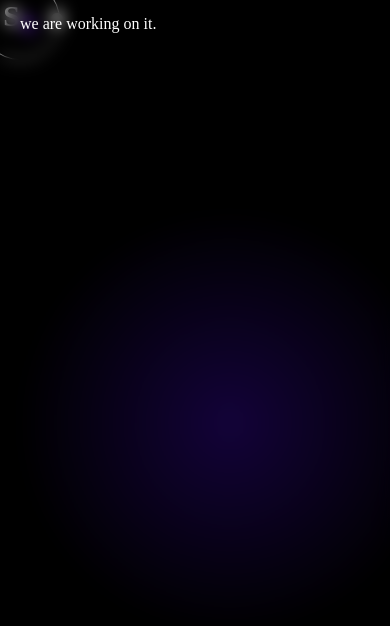
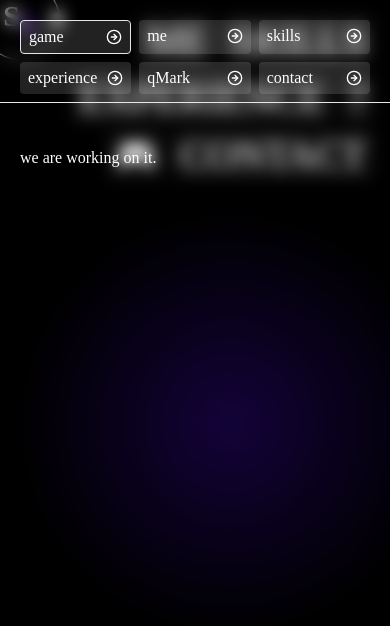
Before and after one commit to salimovone/salimovone, a Next.js app: page /control/panel in a window 390 px wide. Shown: the top 626 px of the page. Built offline with nearby package versions, Linux system fonts and the light colour scheme.

Commit message:
responsive

```diff
--- a/src/app/contact/page.jsx
+++ b/src/app/contact/page.jsx
@@ -61,7 +61,7 @@ const Contact = () => {
           type="submit"
           value={"send"}
           className={
-            "absolute bottom-[2px] right-[4px] rounded-br-[30px] rounded-tl-[30px] bg-sky-600 px-12 py-2 "
+            "scroll absolute bottom-[2px] right-[4px] rounded-br-[30px] rounded-tl-[30px] bg-[var(--main-color)] px-12 py-2 "
           }
           onClick={saveData}
         />
--- a/src/app/control/panel/page.jsx
+++ b/src/app/control/panel/page.jsx
@@ -11,11 +11,11 @@ const ControlPanel = () => {
   return (
     <div
       className={
-        "text-white absolute z-[999] top-0 left-0 w-screen h-screen grid grid-cols-12 " +
+        "text-white absolute z-[999] top-0 left-0 w-screen h-screen grid grid-cols-12 grid-rows-12 " +
         styles.main
       }
     >
-      <div className="col-span-2 border-r border-[val(--main-color)] max-md:hidden">
+      <div className="col-span-2 border-r h-screen border-[val(--main-color)] max-md:hidden">
         <ul className="w-full px-5 mt-4">
           {pages.map((item, index) => (
             <li
@@ -39,8 +39,32 @@ const ControlPanel = () => {
         </ul>
       </div>
 
+      <div className="border-b mt-5 col-span-12 h-fit border-[val(--main-color)] md:hidden row-span-1">
+        <ul className="w-full px-5 grid grid-cols-3 gap-x-2">
+          {pages.map((item, index) => (
+            <li
+              key={index + 1}
+              onClick={() => {
+                setPage(item.element);
+                setActive(index);
+              }}
+              className={`${styles.li} ${
+                active === index && "border"
+              } px-2 py-1 rounded active:border mb-2`}
+            >
+              <div className={"flex justify-between items-center "}>
+                <span>{item.name}</span>
+                <span>
+                  <FiArrowRightCircle />
+                </span>
+              </div>
+            </li>
+          ))}
+        </ul>
+      </div>
+
       {/* second area */}
-      <div className="md:col-span-10 col-span-12 px-5 pt-3">{page}</div>
+      <div className="md:col-span-10 col-span-12 px-5 pt-3 max-md:mt-16 max-md:row-span-11">{page}</div>
     </div>
   );
 };
--- a/src/app/globals.css
+++ b/src/app/globals.css
@@ -121,3 +121,12 @@ textarea{
   background-color: #fff1;
   border-radius: 10px;
 }
+
+.navLink {
+  display: flex;
+  justify-content: center;
+  align-items: center;
+  padding: 2px 8px;
+  border-radius: 8px;
+  background-color: #fff1;
+}
--- a/src/app/layout.js
+++ b/src/app/layout.jsx
@@ -3,6 +3,7 @@ import "./globals.css";
 import Logo from "@/components/Logo";
 import RightTab from "@/components/RightTab";
 import "@/assets/font.css"
+import NavigationBar from "@/components/RightTab/NavigationBar";
 
 const inter = Inter({ subsets: ["latin"] });
 
@@ -22,6 +23,7 @@ export default function RootLayout({ children }) {
           <Logo />
           <div className="container m-auto h-screen">
             <RightTab />
+            <NavigationBar />
             <div className="w-full h-screen md:w-1/2 flex justify-center items-center">
               {children}
             </div>
--- /dev/null
+++ b/src/components/RightTab/NavigationBar.jsx
@@ -0,0 +1,24 @@
+"use client"
+import { IoLogoGameControllerB } from "react-icons/io";
+import React from 'react'
+import Link from "next/link";
+import { usePathname } from "next/navigation";
+const NavigationBar = () => {
+  const pathname = usePathname()
+  return (
+    <div className='w-full fixed right-0 h-fit top-0 px-4 md:hidden text-white pt-4'>
+        <div className="w-full h-full flex items-center justify-end roboto-slab text-base">
+            <div className="flex gap-2 flex-wrap max-sm:w-[400px] justify-end">
+                <Link href="/me" className={`${pathname === '/me' && 'border border-[var(--main-color)]'} navLink active:border border-[var(--main-color)]`}>ME</Link>
+                <Link href="/skills" className={`${pathname === '/skills' && 'border border-[var(--main-color)]'} navLink active:border border-[var(--main-color)] col-span-2`}>SKILLS</Link>
+                <Link href="/experience" className={`${pathname === '/experience' && 'border border-[var(--main-color)]'} navLink active:border border-[var(--main-color)] col-span-2`}>EXPERIENCE</Link>
+                <Link href="/qmark" className={`${pathname === '/qmark' && 'border border-[var(--main-color)]'} navLink active:border border-[var(--main-color)]`}>?</Link>
+                <Link href="/" className={`${pathname === '/' && 'border border-[var(--main-color)]'} navLink active:border border-[var(--main-color)]`}><IoLogoGameControllerB /></Link>
+                <Link href="/contact" className={`${pathname === '/contact' && 'border border-[var(--main-color)]'} navLink active:border border-[var(--main-color)] col-span-2`}>CONTACT</Link>
+            </div>
+        </div>
+    </div>
+  )
+}
+
+export default NavigationBar
```
